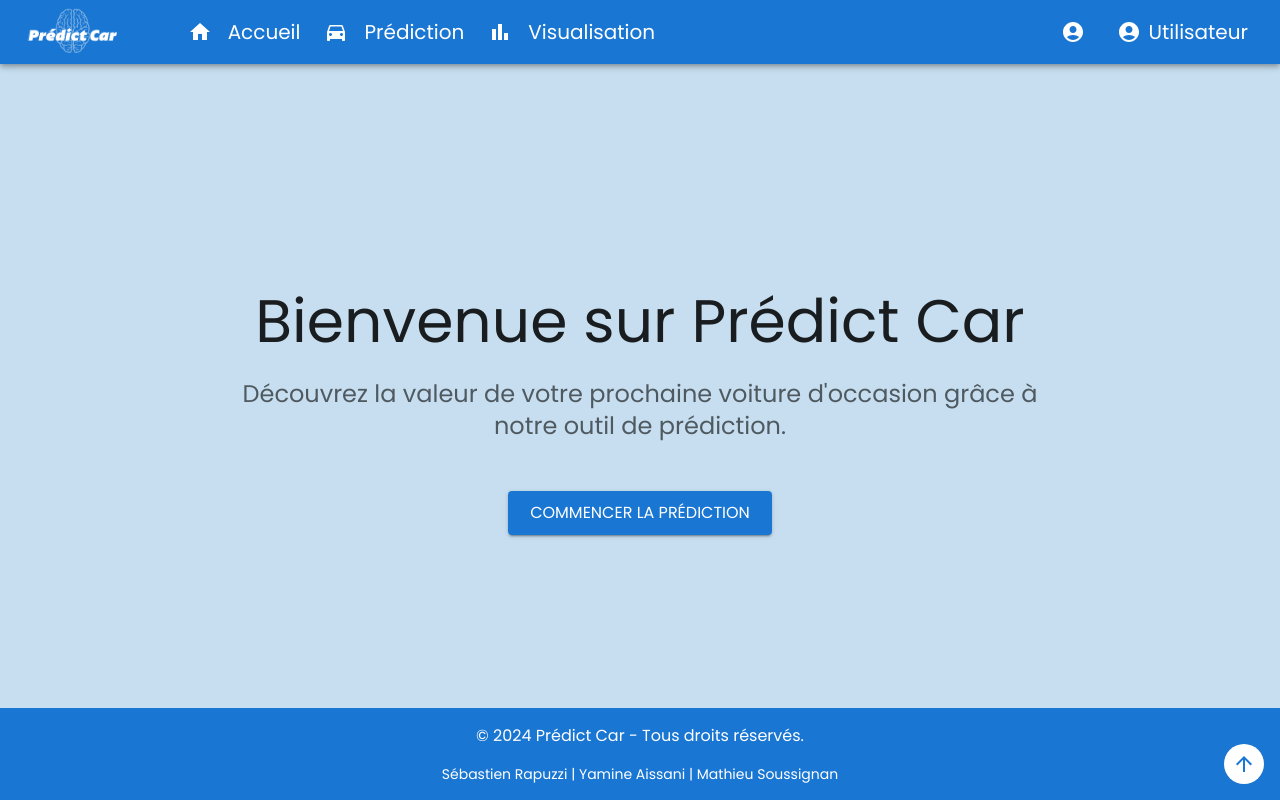
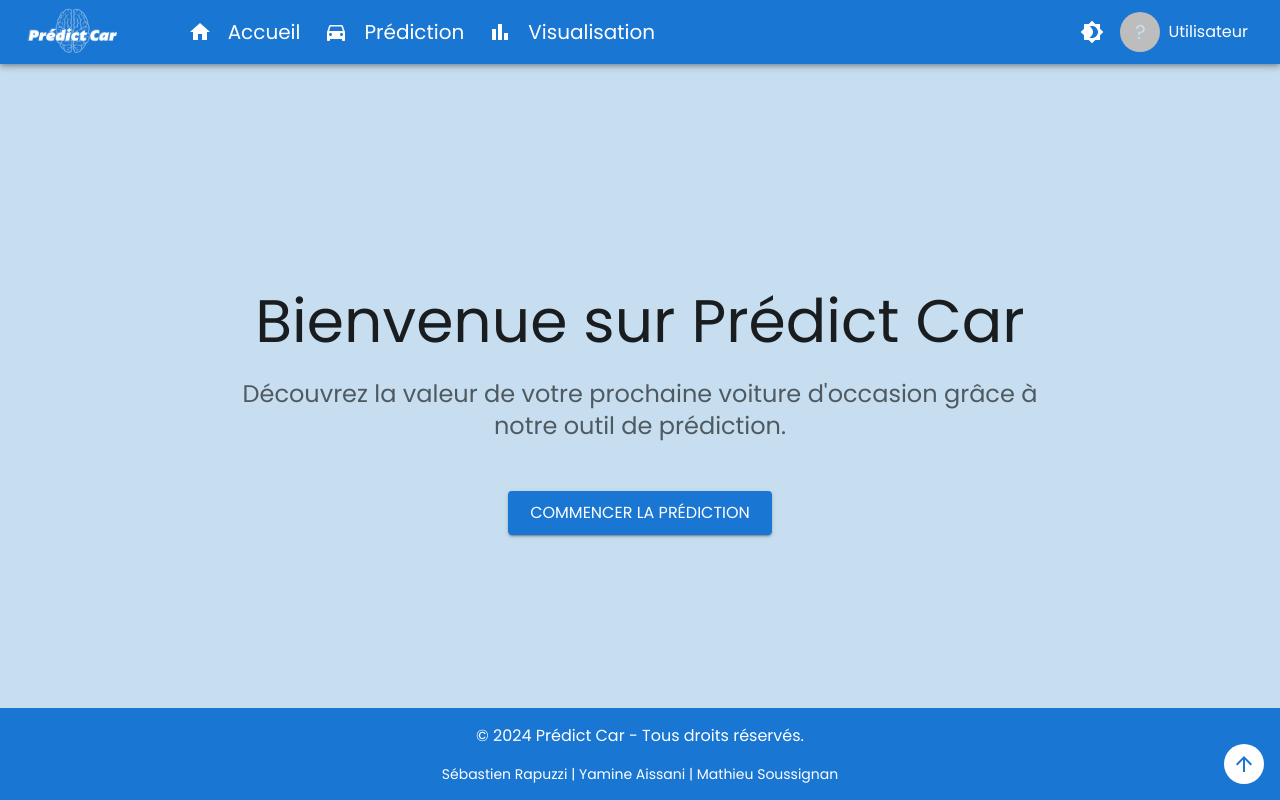
Before and after one commit to Mathieu-Soussignan/voiture_occasions_frontend, a React (Vite) app in the folder voiture-prediction/: page / in a window 1280 px wide. Built offline with nearby package versions, Linux system fonts and the light colour scheme; sample sign-in values are in the browser's storage.

Commit message:
Update NavBar.jsx

```diff
--- a/voiture-prediction/src/pages/NavBar.jsx
+++ b/voiture-prediction/src/pages/NavBar.jsx
@@ -1,17 +1,18 @@
 import PropTypes from 'prop-types';
-import { AppBar, Toolbar, Typography, Box, IconButton, CircularProgress, Menu, MenuItem } from '@mui/material';
+import { AppBar, Toolbar, Typography, Box, IconButton, Button, CircularProgress, Menu, MenuItem, Avatar } from '@mui/material';
 import { Link, useNavigate } from 'react-router-dom';
 import logo from '../assets/logo.png';
 import HomeIcon from '@mui/icons-material/Home';
 import DirectionsCarIcon from '@mui/icons-material/DirectionsCar';
 import BarChartIcon from '@mui/icons-material/BarChart';
 import ArrowUpwardIcon from '@mui/icons-material/ArrowUpward';
-import AccountCircleIcon from '@mui/icons-material/AccountCircle';
+import Brightness7Icon from '@mui/icons-material/Brightness7';
+import Brightness4Icon from '@mui/icons-material/Brightness4';
 import { useState } from 'react';
 import { useAuth } from '../hooks/useAuth';
 
-export default function NavBar({ darkMode, setDarkMode }) {
-  const { isLoggedIn, setIsLoggedIn, user } = useAuth();
+export default function NavBar({ darkMode, setDarkMode, username }) {
+  const { isLoggedIn, setIsLoggedIn } = useAuth();
   const navigate = useNavigate();
   const [showLogoutTimer, setShowLogoutTimer] = useState(false);
   const [anchorEl, setAnchorEl] = useState(null);
@@ -34,19 +35,17 @@ export default function NavBar({ darkMode, setDarkMode }) {
     setDarkMode(prevMode => !prevMode);
   };
 
-  // Fonction pour ouvrir le menu dropdown
-  const handleMenu = (event) => {
+  // Fonction pour ouvrir et fermer le menu
+  const handleMenuOpen = (event) => {
     setAnchorEl(event.currentTarget);
   };
 
-  // Fonction pour fermer le menu dropdown
-  const handleClose = () => {
+  const handleMenuClose = () => {
     setAnchorEl(null);
   };
 
   return (
     <>
-      {isLoggedIn && (
       <AppBar position="static">
         <Toolbar>
           {/* Logo avec navigation vers l'accueil */}
@@ -76,29 +75,37 @@ export default function NavBar({ darkMode, setDarkMode }) {
           </Box>
 
           {/* Toggle Dark/Light Mode */}
-            <IconButton color="inherit" onClick={handleToggleTheme} sx={{ mr: 2 }}>
-              {darkMode ? <AccountCircleIcon /> : <AccountCircleIcon />}
+          <IconButton onClick={handleToggleTheme} color="inherit">
+            {darkMode ? <Brightness7Icon /> : <Brightness4Icon />}
           </IconButton>
 
-            {/* Menu Dropdown pour l'utilisateur connecté */}
-            <div>
+          {/* Bouton Connexion/Déconnexion sous forme de menu */}
+          {isLoggedIn ? (
+            <>
               <IconButton
+                onClick={handleMenuOpen}
                 color="inherit"
-                onClick={handleMenu}
               >
-                <AccountCircleIcon />
-                <Typography variant="h6" sx={{ ml: 1 }}>
-                  {user?.name || 'Utilisateur'}
+                <Avatar>{username ? username.charAt(0).toUpperCase() : '?'}</Avatar>
+                <Typography variant="body1" sx={{ ml: 1 }}>
+                  {username || 'Utilisateur'}
                 </Typography>
               </IconButton>
               <Menu
                 anchorEl={anchorEl}
                 open={Boolean(anchorEl)}
-                onClose={handleClose}
+                onClose={handleMenuClose}
               >
                 <MenuItem onClick={handleLogout}>Déconnexion</MenuItem>
               </Menu>
-            </div>
+            </>
+          ) : (
+            <Link to="/login" style={{ color: 'inherit', textDecoration: 'none' }}>
+              <Button color="inherit">
+                Connexion / Inscription
+              </Button>
+            </Link>
+          )}
         </Toolbar>
 
         {/* Bouton flottant pour "Retour en haut de la page" */}
@@ -116,7 +123,6 @@ export default function NavBar({ darkMode, setDarkMode }) {
           <ArrowUpwardIcon />
         </IconButton>
       </AppBar>
-      )}
 
       {/* Animation de déconnexion */}
       {showLogoutTimer && (
@@ -149,4 +155,5 @@ export default function NavBar({ darkMode, setDarkMode }) {
 NavBar.propTypes = {
   darkMode: PropTypes.bool.isRequired,
   setDarkMode: PropTypes.func.isRequired,
+  username: PropTypes.string,
 };
```
Lines whose indentation alone changed are shown as unchanged.
